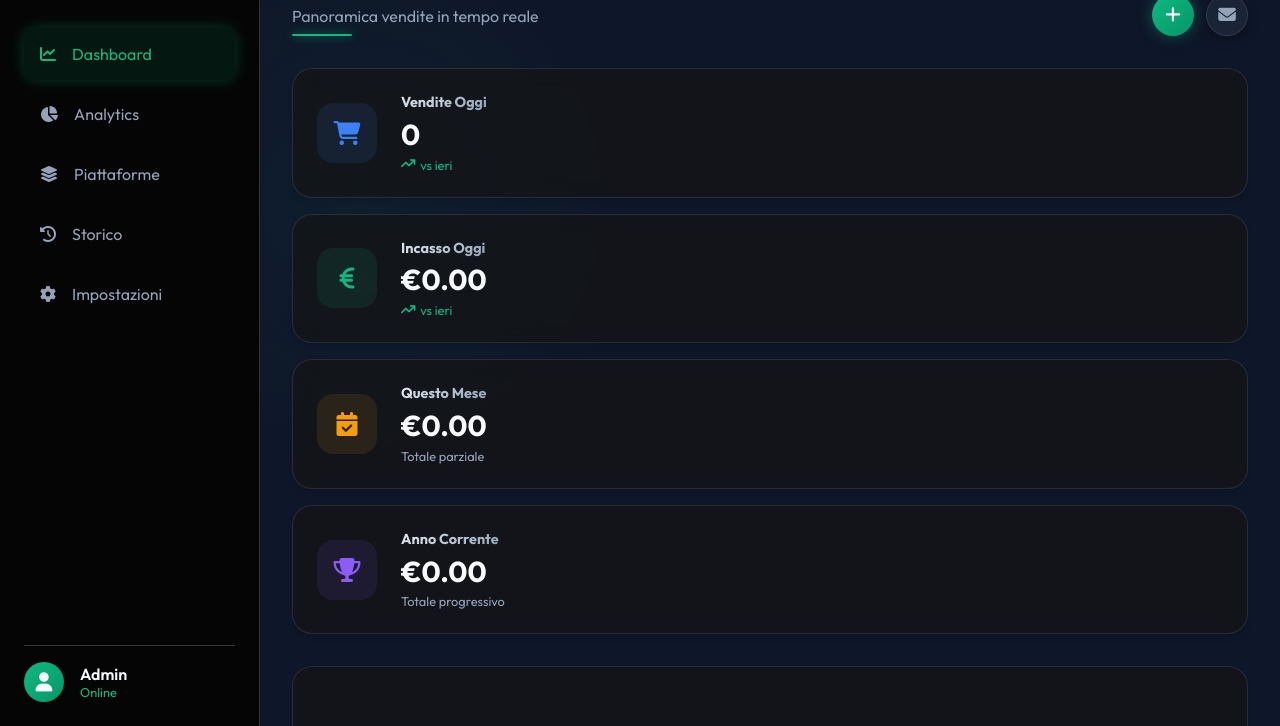
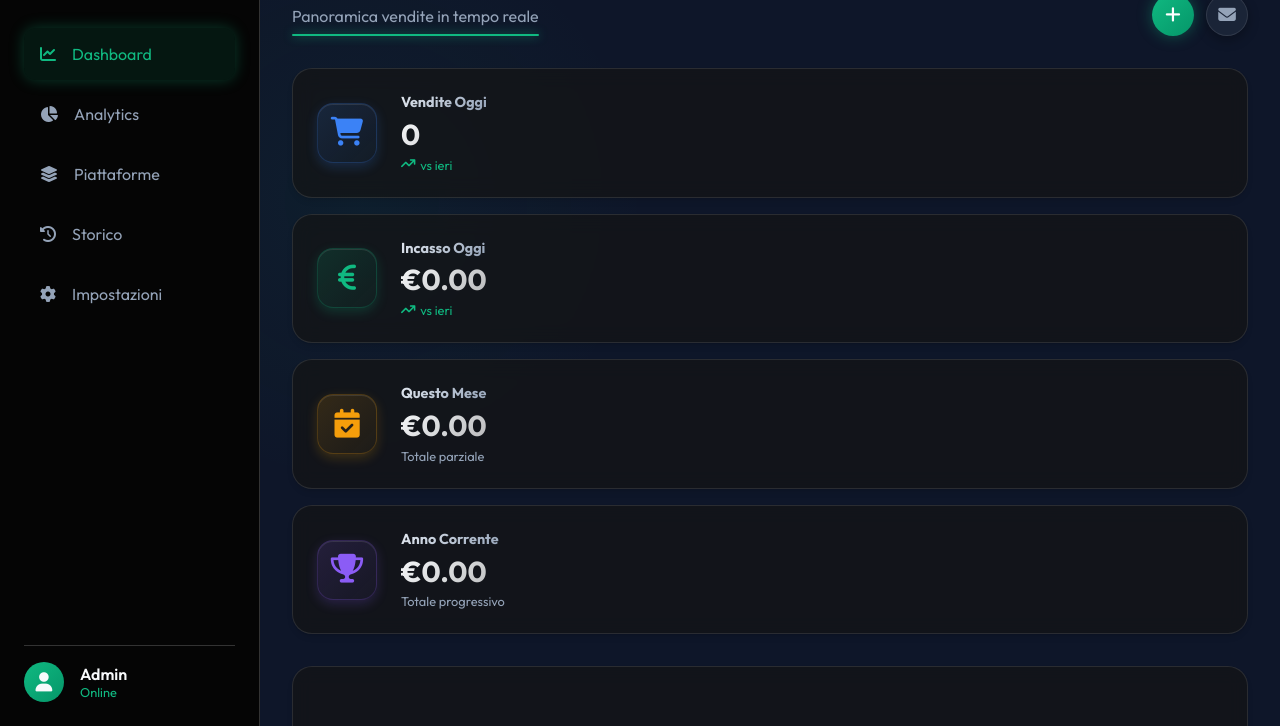
Before and after one commit to maxsviluppo/stl-sales-tracker, a plain HTML site: page index.html in a window 1280 px wide. Shown: the part 74-800 px from the top of the page. Drawn offline with nearby package versions, Linux system fonts and the light colour scheme.

Commit message:
Add files via upload

```diff
--- a/index.html
+++ b/index.html
@@ -15,6 +15,7 @@
     <link rel="stylesheet" href="mobile-sales.css">
     <link rel="stylesheet" href="mobile-header.css">
     <link rel="stylesheet" href="table-compact.css">
+    <link rel="stylesheet" href="stats-enhanced.css">
 </head>
 
 <body>
@@ -65,7 +66,9 @@
                 <div class="page-title">
                     <h1>Dashboard</h1>
                     <p class="subtitle">Panoramica vendite in tempo reale</p>
-                    <div style='height: 2px; background: #10b981; width: 60px; margin-top: 8px; border-radius: 2px; box-shadow: 0 0 10px rgba(16, 185, 129, 0.8);'></div>
+                    <div
+                        style="height: 2px; background: #10b981; width: 100%; margin-top: 8px; border-radius: 2px; box-shadow: 0 0 10px rgba(16, 185, 129, 0.8);">
+                    </div>
                 </div>
                 <div class="actions">
                     <button id="add-sale-btn" class="btn-success">
--- a/mobile-header.css
+++ b/mobile-header.css
@@ -27,7 +27,7 @@
         font-size: 1.75rem !important;
         font-weight: 800 !important;
         color: #10b981 !important;
-        letter-spacing: -0.5px !important;`r`n        border-bottom: 2px solid #10b981 !important;`r`n        padding-bottom: 4px !important;`r`n        margin-bottom: 4px !important;`r`n        width: fit-content !important;`r`n        filter: drop-shadow(0 0 8px rgba(16, 185, 129, 0.6)) !important;
+        width: 100% !important;
         border-bottom: 2px solid #10b981 !important;
         padding-bottom: 4px !important;
         margin-bottom: 4px !important;
--- /dev/null
+++ b/stats-enhanced.css
@@ -0,0 +1,106 @@
+/* Enhanced Stats Cards - Premium Visual Improvements */
+
+.stat-card {
+    display: flex;
+    align-items: center;
+    gap: 1.5rem;
+    transition: all 0.4s cubic-bezier(0.4, 0, 0.2, 1) !important;
+    position: relative;
+    overflow: hidden;
+}
+
+.stat-card::before {
+    content: '';
+    position: absolute;
+    top: 0;
+    left: -100%;
+    width: 100%;
+    height: 100%;
+    background: linear-gradient(90deg, transparent, rgba(255, 255, 255, 0.03), transparent);
+    transition: left 0.5s;
+}
+
+.stat-card:hover::before {
+    left: 100%;
+}
+
+.stat-card:hover {
+    transform: translateY(-8px) scale(1.02) !important;
+    box-shadow: 0 12px 24px -8px rgba(16, 185, 129, 0.3), 0 0 20px rgba(16, 185, 129, 0.1) !important;
+}
+
+.stat-icon {
+    width: 60px !important;
+    height: 60px !important;
+    border-radius: 16px !important;
+    display: flex !important;
+    align-items: center !important;
+    justify-content: center !important;
+    font-size: 1.8rem !important;
+    transition: all 0.3s ease !important;
+    position: relative;
+}
+
+.stat-card:hover .stat-icon {
+    transform: rotate(5deg) scale(1.1);
+}
+
+.stat-icon.sales {
+    background: linear-gradient(135deg, rgba(59, 130, 246, 0.15), rgba(59, 130, 246, 0.05)) !important;
+    color: #3b82f6 !important;
+    box-shadow: 0 4px 12px rgba(59, 130, 246, 0.2), inset 0 1px 0 rgba(255, 255, 255, 0.1) !important;
+    border: 1px solid rgba(59, 130, 246, 0.2) !important;
+}
+
+.stat-card:hover .stat-icon.sales {
+    box-shadow: 0 8px 20px rgba(59, 130, 246, 0.4), inset 0 1px 0 rgba(255, 255, 255, 0.2) !important;
+}
+
+.stat-icon.revenue {
+    background: linear-gradient(135deg, rgba(16, 185, 129, 0.15), rgba(16, 185, 129, 0.05)) !important;
+    color: #10b981 !important;
+    box-shadow: 0 4px 12px rgba(16, 185, 129, 0.2), inset 0 1px 0 rgba(255, 255, 255, 0.1) !important;
+    border: 1px solid rgba(16, 185, 129, 0.2) !important;
+}
+
+.stat-card:hover .stat-icon.revenue {
+    box-shadow: 0 8px 20px rgba(16, 185, 129, 0.4), inset 0 1px 0 rgba(255, 255, 255, 0.2) !important;
+}
+
+.stat-icon.month {
+    background: linear-gradient(135deg, rgba(245, 158, 11, 0.15), rgba(245, 158, 11, 0.05)) !important;
+    color: #f59e0b !important;
+    box-shadow: 0 4px 12px rgba(245, 158, 11, 0.2), inset 0 1px 0 rgba(255, 255, 255, 0.1) !important;
+    border: 1px solid rgba(245, 158, 11, 0.2) !important;
+}
+
+.stat-card:hover .stat-icon.month {
+    box-shadow: 0 8px 20px rgba(245, 158, 11, 0.4), inset 0 1px 0 rgba(255, 255, 255, 0.2) !important;
+}
+
+.stat-icon.year {
+    background: linear-gradient(135deg, rgba(139, 92, 246, 0.15), rgba(139, 92, 246, 0.05)) !important;
+    color: #8b5cf6 !important;
+    box-shadow: 0 4px 12px rgba(139, 92, 246, 0.2), inset 0 1px 0 rgba(255, 255, 255, 0.1) !important;
+    border: 1px solid rgba(139, 92, 246, 0.2) !important;
+}
+
+.stat-card:hover .stat-icon.year {
+    box-shadow: 0 8px 20px rgba(139, 92, 246, 0.4), inset 0 1px 0 rgba(255, 255, 255, 0.2) !important;
+}
+
+.stat-value {
+    font-size: 1.8rem !important;
+    font-weight: 700 !important;
+    margin-bottom: 0.3rem !important;
+    background: linear-gradient(135deg, var(--text-primary) 0%, rgba(255, 255, 255, 0.7) 100%);
+    -webkit-background-clip: text;
+    -webkit-text-fill-color: transparent;
+    background-clip: text;
+    transition: all 0.3s ease;
+}
+
+.stat-card:hover .stat-value {
+    transform: scale(1.05);
+    filter: brightness(1.2);
+}
```
